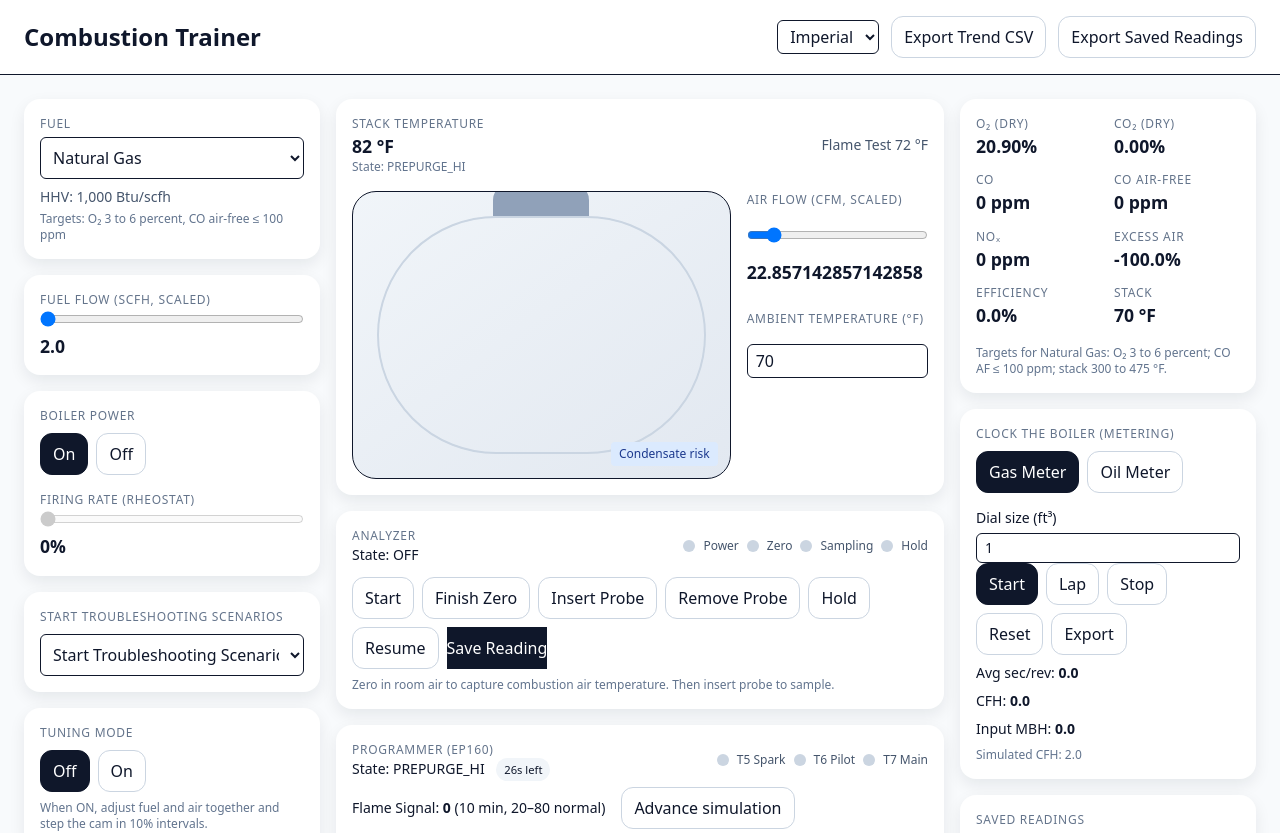
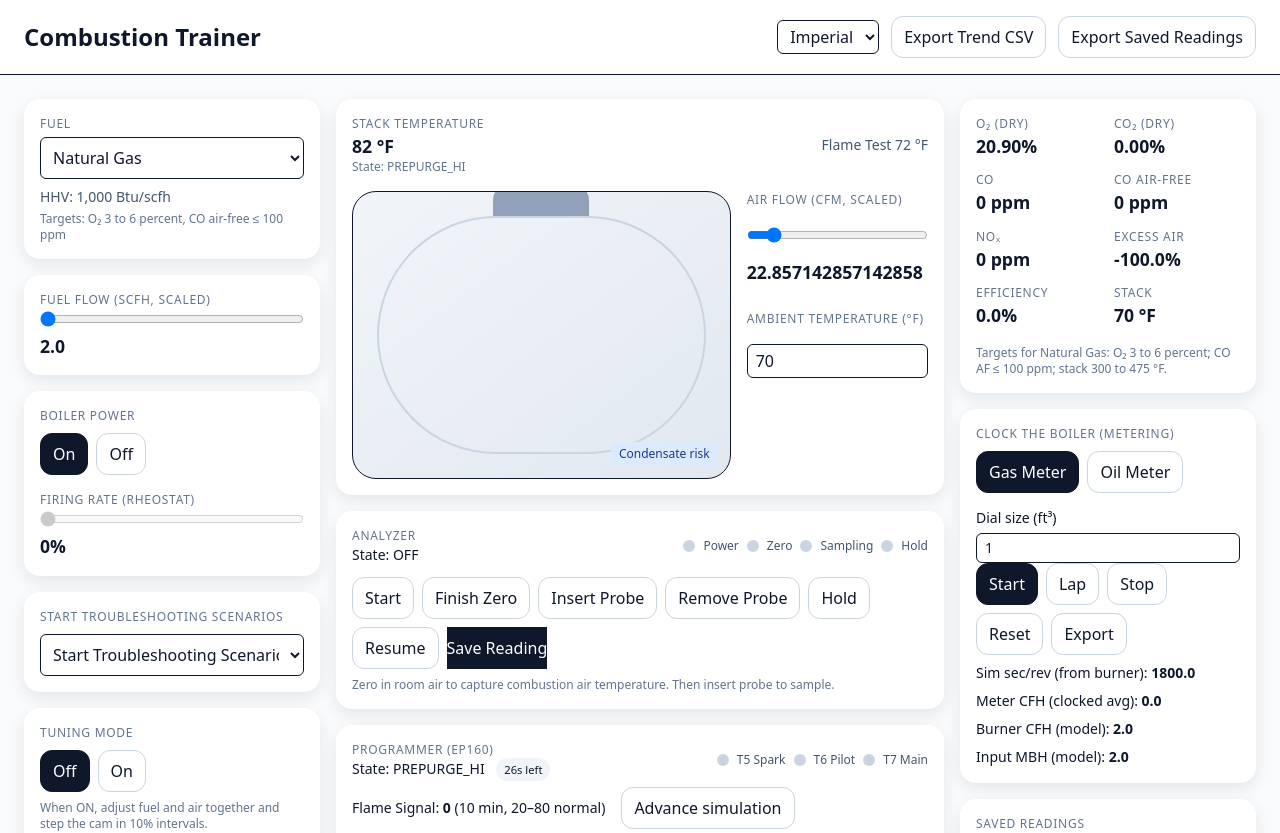
Before and after one commit to ecconvert/combustion-trainer, a React (Vite) app: page / in a window 1280 px wide. Shown: the top 833 px of the page. Built offline with nearby package versions, Linux system fonts and the light colour scheme.

Commit message:
gas meter feature

```diff
--- a/src/App.jsx
+++ b/src/App.jsx
@@ -232,6 +232,9 @@ export default function CombustionTrainer() {
   const [fuelKey, setFuelKey] = useState("Natural Gas");
   const [unitSystem, setUnitSystem] = useState("imperial");
   const fuel = FUELS[fuelKey];
+  // Helper to identify liquid fuels vs gases (must be declared before meter memos)
+  const isOil = fuelKey === "Fuel Oil #2" || fuelKey === "Biodiesel";
+  const isGas = !isOil;
   const EP160 = { PURGE_HF_SEC: 30, LOW_FIRE_MIN_SEC: 30, PTFI_SEC: 10, MTFI_SPARK_OFF_SEC: 10, MTFI_PILOT_OFF_SEC: 15, POST_PURGE_SEC: 15, FFRT_SEC: 4 };
   const IGNITABLE_EA = { min: 0.85, max: 1.6 };
   const STABLE_EA = { min: 0.9, max: 1.5 };
@@ -282,6 +285,13 @@ export default function CombustionTrainer() {
     [gasAvg, gasDialSize],
   );
   const gasMBH = useMemo(() => gasCFH * fuel.HHV / 1000, [gasCFH, fuel]);
+  // Burner-driven (model) gas flow and expected meter behavior
+const gasSimCFH = useMemo(() => (isGas ? Math.max(0, fuelFlow) : 0), [isGas, fuelFlow]);
+const gasMeterRevSec = useMemo(
+  () => (gasSimCFH > 0 ? (3600 * gasDialSize) / gasSimCFH : 0),
+  [gasSimCFH, gasDialSize]
+);
+const gasMBH_model = useMemo(() => gasSimCFH * fuel.HHV / 1000, [gasSimCFH, fuel]);
 
   const [nozzleGPH100, setNozzleGPH100] = useState(0.75);
   const [oilPressure, setOilPressure] = useState(100);
@@ -290,6 +300,8 @@ export default function CombustionTrainer() {
     [nozzleGPH100, oilPressure],
   );
   const oilMBH = useMemo(() => oilGPH * fuel.HHV / 1000, [oilGPH, fuel]);
+  const oilSimGPH = useMemo(() => (isOil ? Math.max(0, fuelFlow) : 0), [isOil, fuelFlow]);
+  const oilSecPerGal = useMemo(() => (oilSimGPH > 0 ? 3600 / oilSimGPH : 0), [oilSimGPH]);
 
   const startGasClock = () => {
     setGasRunning(true);
@@ -314,6 +326,21 @@ export default function CombustionTrainer() {
     rows.push({ lap: "avg", seconds: gasAvg.toFixed(2), CFH: gasCFH.toFixed(1), MBH: gasMBH.toFixed(1) });
     downloadCSV("gas-clock.csv", rows);
   };
+// Auto-clock the gas meter: generate a lap each full revolution at the current burner CFH
+useEffect(() => {
+  if (!gasRunning || !isGas || gasSimCFH <= 0) return;
+  let timer = null;
+  const schedule = () => {
+    const sec = (3600 * gasDialSize) / Math.max(0.01, gasSimCFH);
+    timer = setTimeout(() => {
+      setGasLaps((l) => [...l, sec]);
+      schedule();
+    }, sec * 1000);
+  };
+  schedule();
+  return () => { if (timer) clearTimeout(timer); };
+}, [gasRunning, gasDialSize, gasSimCFH, isGas]);
+
   const exportOilClock = () => {
     const rows = [
       {
@@ -425,8 +452,6 @@ export default function CombustionTrainer() {
   const [regPress, setRegPress] = useState(3.5); // in. w.c. for NG baseline; reset on fuel change
   // Only one regulator pressure, use regPress for both min and max
 
-  // Helper to identify liquid fuels vs gases
-  const isOil = fuelKey === "Fuel Oil #2" || fuelKey === "Biodiesel";
 
   // Derived setpoint as a function of fuel, air, and EA
   useEffect(() => {
@@ -1226,19 +1251,32 @@ const rheostatRampRef = useRef(null);
                   </datalist>
                 </label>
                 <div className="flex flex-wrap gap-2">
-                  <button className="btn btn-primary" onClick={startGasClock} disabled={gasRunning}>Start</button>
-                  <button className="btn" onClick={lapGasClock} disabled={!gasRunning}>Lap</button>
+                  <button className="btn btn-primary" onClick={startGasClock} disabled={gasRunning || !isGas}>Start</button>
+                  <button className="btn" onClick={lapGasClock} disabled title="Meter laps are generated automatically from current burner flow">Lap</button>
                   <button className="btn" onClick={stopGasClock} disabled={!gasRunning}>Stop</button>
                   <button className="btn" onClick={resetGasClock}>Reset</button>
                   <button className="btn" onClick={exportGasClock} disabled={!gasLaps.length}>Export</button>
                 </div>
-                <div className="text-sm">Avg sec/rev: <span className="font-semibold">{gasAvg.toFixed(1)}</span></div>
-                <div className="text-sm">CFH: <span className="font-semibold">{gasCFH.toFixed(1)}</span></div>
-                <div className="text-sm">Input MBH: <span className="font-semibold">{gasMBH.toFixed(1)}</span></div>
-                <div className="text-xs text-slate-500">Simulated CFH: {fuelFlow.toFixed(1)}</div>
+                {!isGas && (
+                  <div className="text-xs text-slate-500 mt-1">
+                    Gas meter is only active for Natural Gas/Propane. Select a gas fuel to clock.
+                  </div>
+                )}
+<div className="text-sm">
+  Sim sec/rev (from burner): <span className="font-semibold">
+    {gasMeterRevSec > 0 ? gasMeterRevSec.toFixed(1) : '—'}
+  </span>
+</div>
+<div className="text-sm">Meter CFH (clocked avg): <span className="font-semibold">{gasCFH.toFixed(1)}</span></div>
+<div className="text-sm">Burner CFH (model): <span className="font-semibold">{gasSimCFH.toFixed(1)}</span></div>
+<div className="text-sm">Input MBH (model): <span className="font-semibold">{gasMBH_model.toFixed(1)}</span></div>
               </div>
             ) : (
               <div className="mt-3 space-y-2">
+                <div className="text-sm">Burner GPH (model): <span className="font-semibold">{oilSimGPH.toFixed(2)}</span></div>
+<div className="text-sm">Sec/gal at current flow: <span className="font-semibold">{oilSecPerGal > 0 ? oilSecPerGal.toFixed(0) : '—'}</span></div>
+<div className="text-sm">Volume in 60s: <span className="font-semibold">{(oilSimGPH/60).toFixed(2)}</span> gal</div>
+<div className="text-xs text-slate-500">Field estimate from nozzle/pressure (optional):</div>
                 <label className="text-sm">
                   Nozzle GPH @100 psi
                   <input
```
